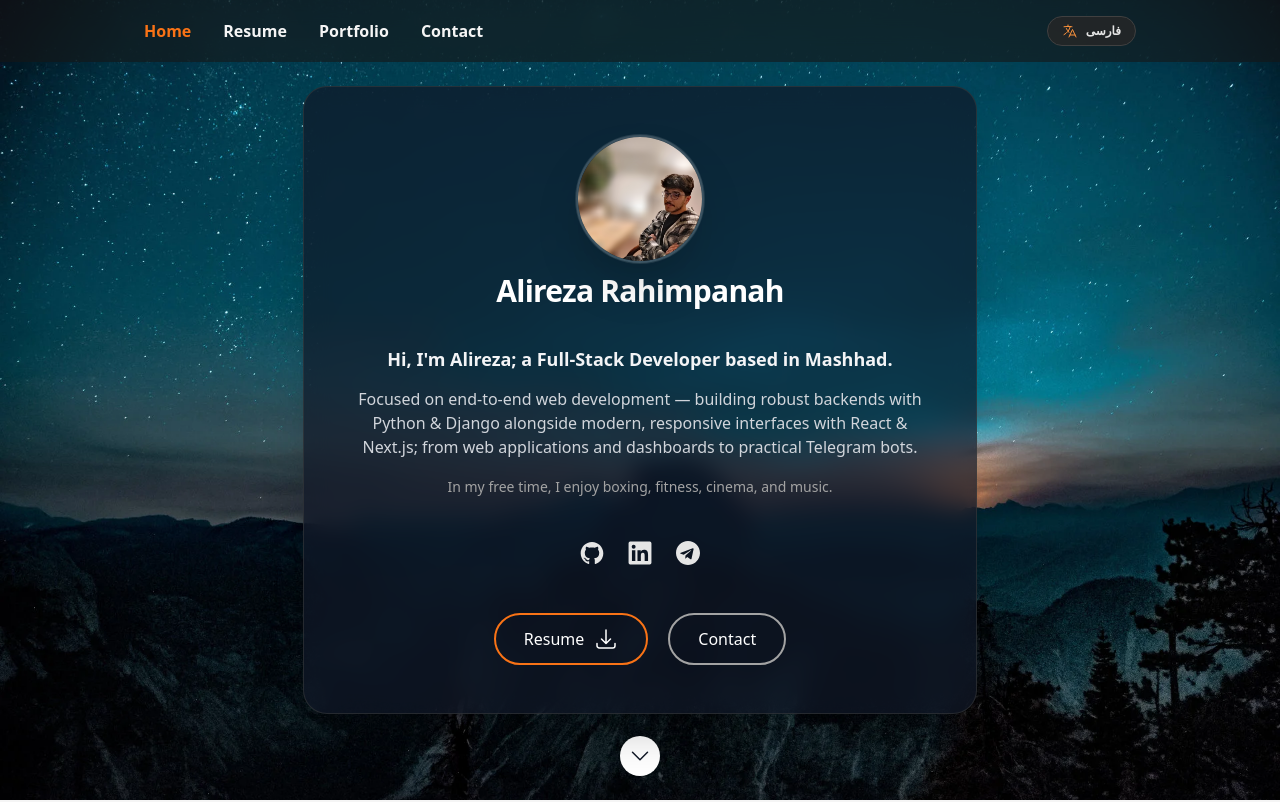
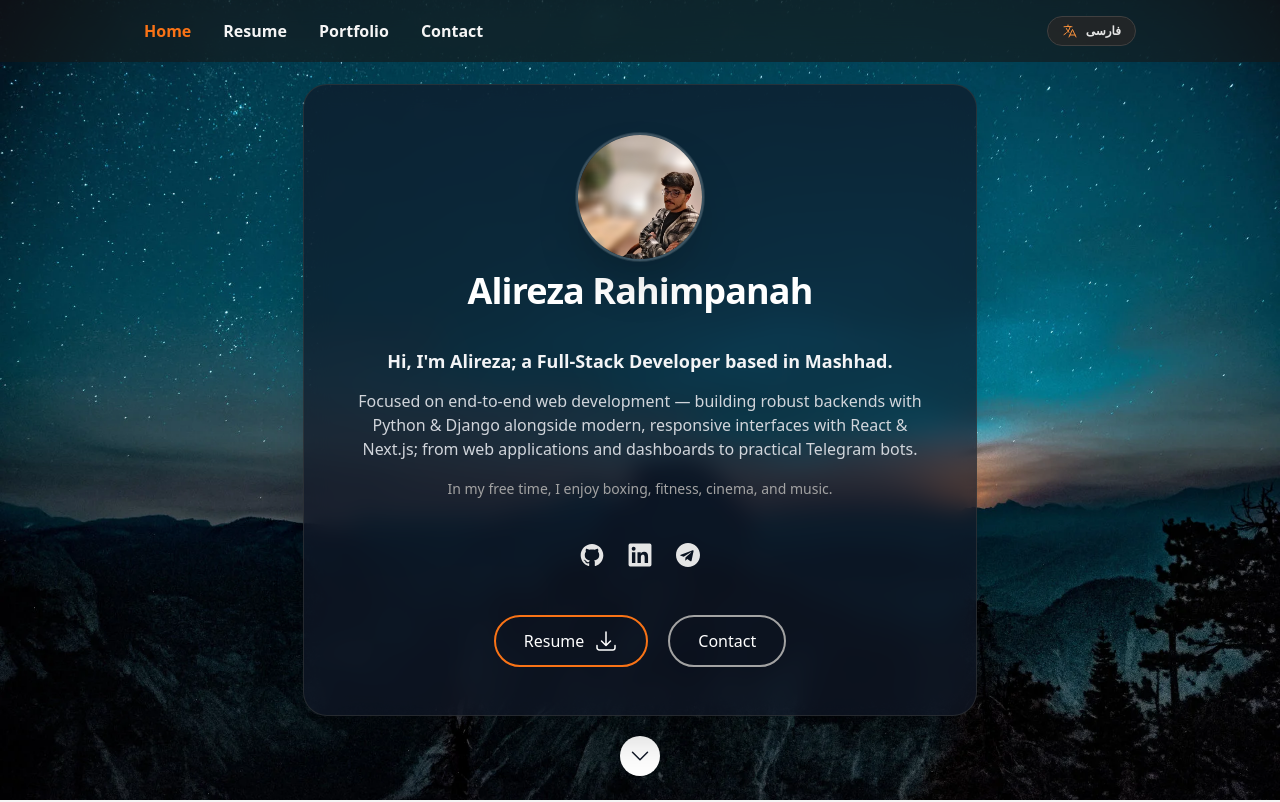
Before and after one commit to say-alireza/nextjs-resume, a Next.js app: page / in a window 1280 px wide. Shown: the top 802 px of the page. Built offline with nearby package versions, Linux system fonts and the light colour scheme.

Commit message:
refactor(hero): remove Nastaliq font completely, use standard clean Vazirmatn font matching site typography

```diff
--- a/src/components/Sections/Hero.tsx
+++ b/src/components/Sections/Hero.tsx
@@ -10,7 +10,7 @@
 import Socials from '../Socials';
 
 const Hero: FC = memo(() => {
-  const {t, language} = useLanguage();
+  const {t} = useLanguage();
   const {imageSrc, name, description, actions} = t.heroData;
 
   return (
@@ -31,13 +31,7 @@
                 <Image alt={name} className="h-full w-full object-cover" placeholder="blur" priority src={profilepic} />
               </div>
 
-              <h1
-                className={classNames(
-                  'text-white transition-all',
-                  language === 'fa'
-                    ? 'font-nastaliq text-2xl sm:text-3xl text-neutral-200 py-1'
-                    : 'text-2xl sm:text-3xl font-bold tracking-tight',
-                )}>
+              <h1 className="text-2xl sm:text-3xl lg:text-4xl font-bold tracking-tight text-white">
                 {name}
               </h1>
             </div>
--- a/src/context/LanguageContext.tsx
+++ b/src/context/LanguageContext.tsx
@@ -41,7 +41,7 @@
 
 export const heroDataFa: Hero = {
   imageSrc: heroData.imageSrc,
-  name: 'علی رضا رحیم  پناه',
+  name: 'علی رضا رحیم پناه',
   description: (
     <div className="flex flex-col gap-y-3 sm:gap-y-3.5 text-center max-w-xl">
       <p className="text-base text-gray-100 sm:text-lg leading-relaxed font-semibold">
```
